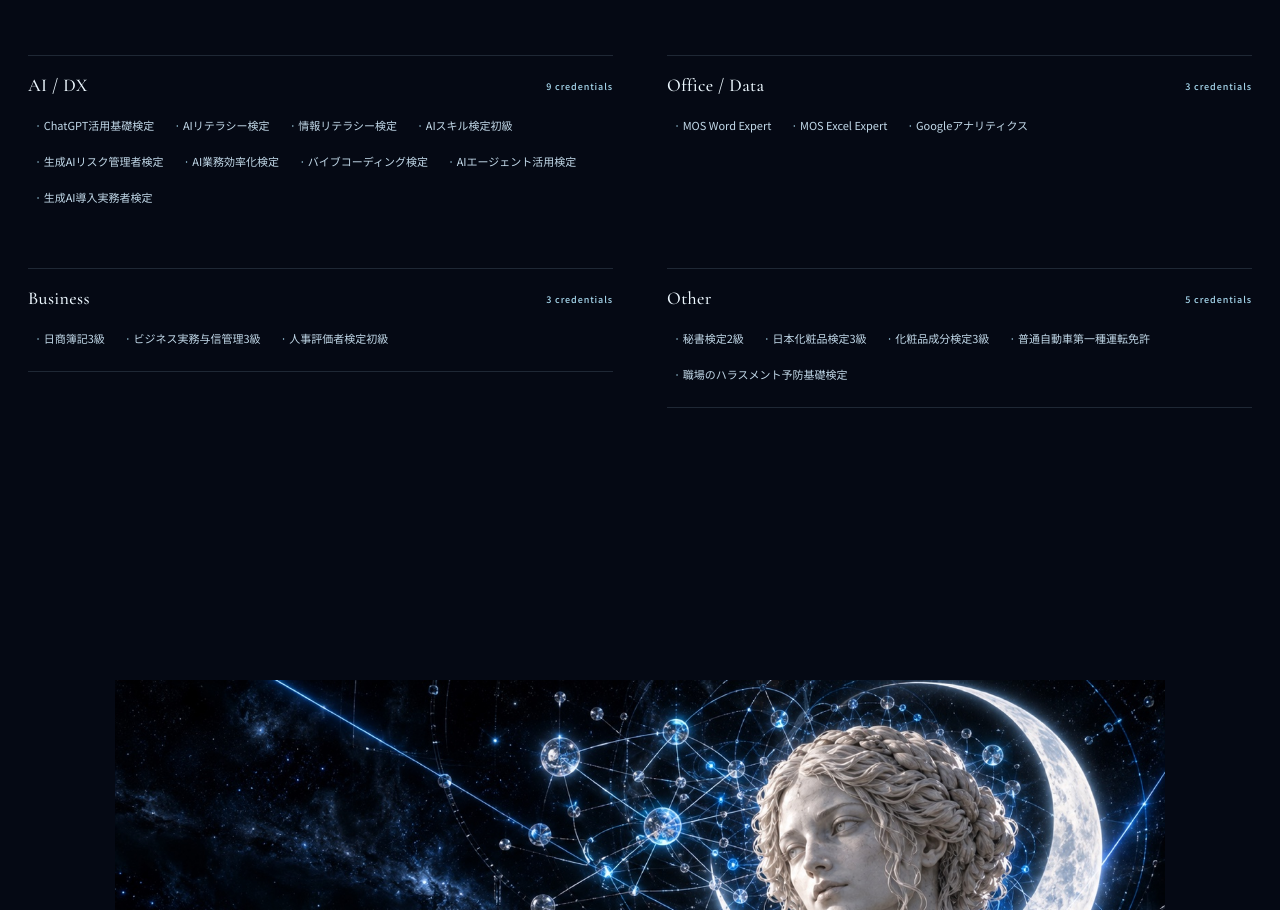
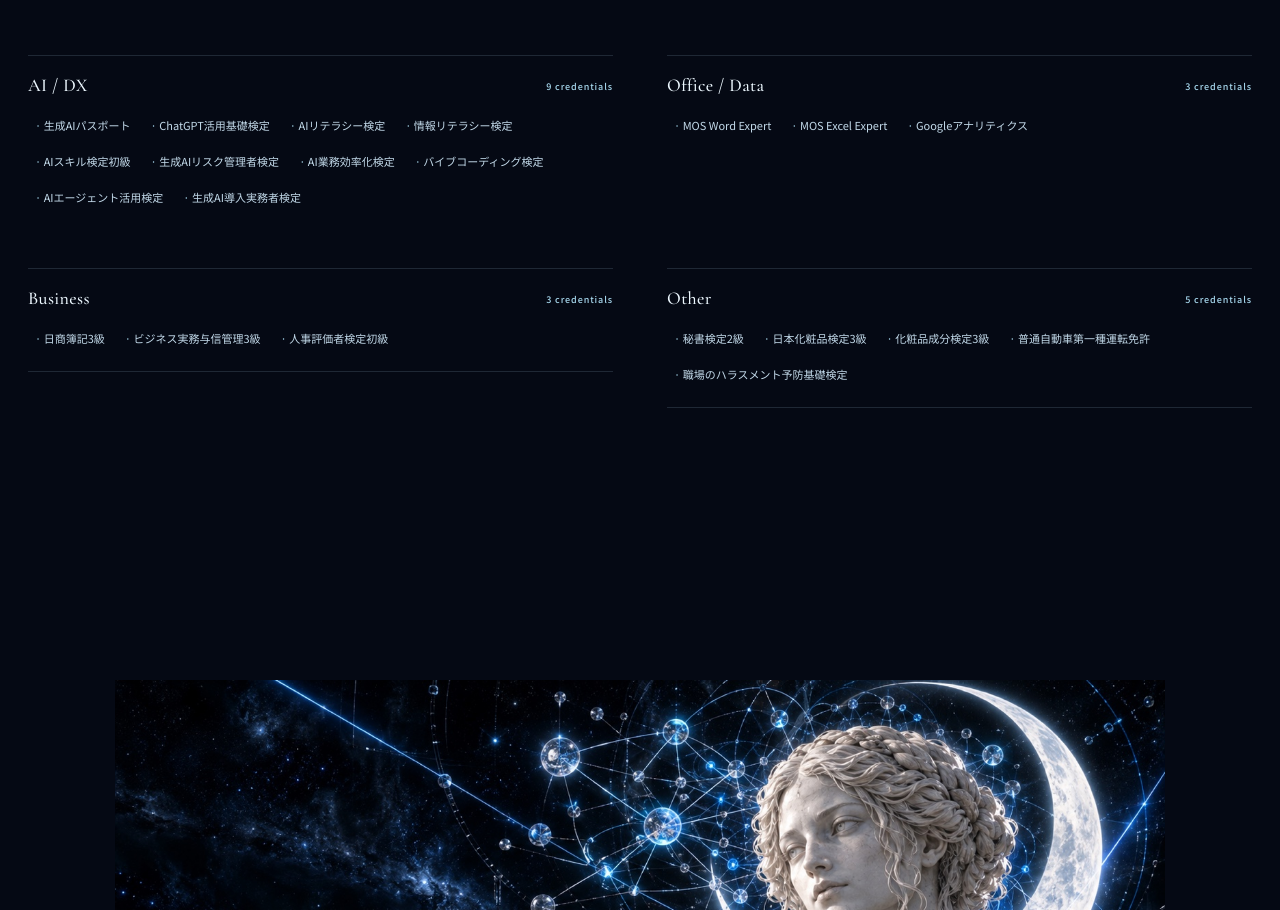
Before and after one commit to arisujingshang-sketch/Liliscend_GitHubPages, a plain HTML site: page index.html in a window 1280 px wide. Shown: the part 5422-6332 px from the top of the page. Drawn offline with nearby package versions, Linux system fonts and the light colour scheme.

Commit message:
Update index.html

```diff
--- a/index.html
+++ b/index.html
@@ -672,6 +672,7 @@
           </h3>
 
           <ul>
+            <li class="credential-item">生成AIパスポート</li>
             <li class="credential-item">ChatGPT活用基礎検定</li>
             <li class="credential-item">AIリテラシー検定</li>
             <li class="credential-item">情報リテラシー検定</li>
```
